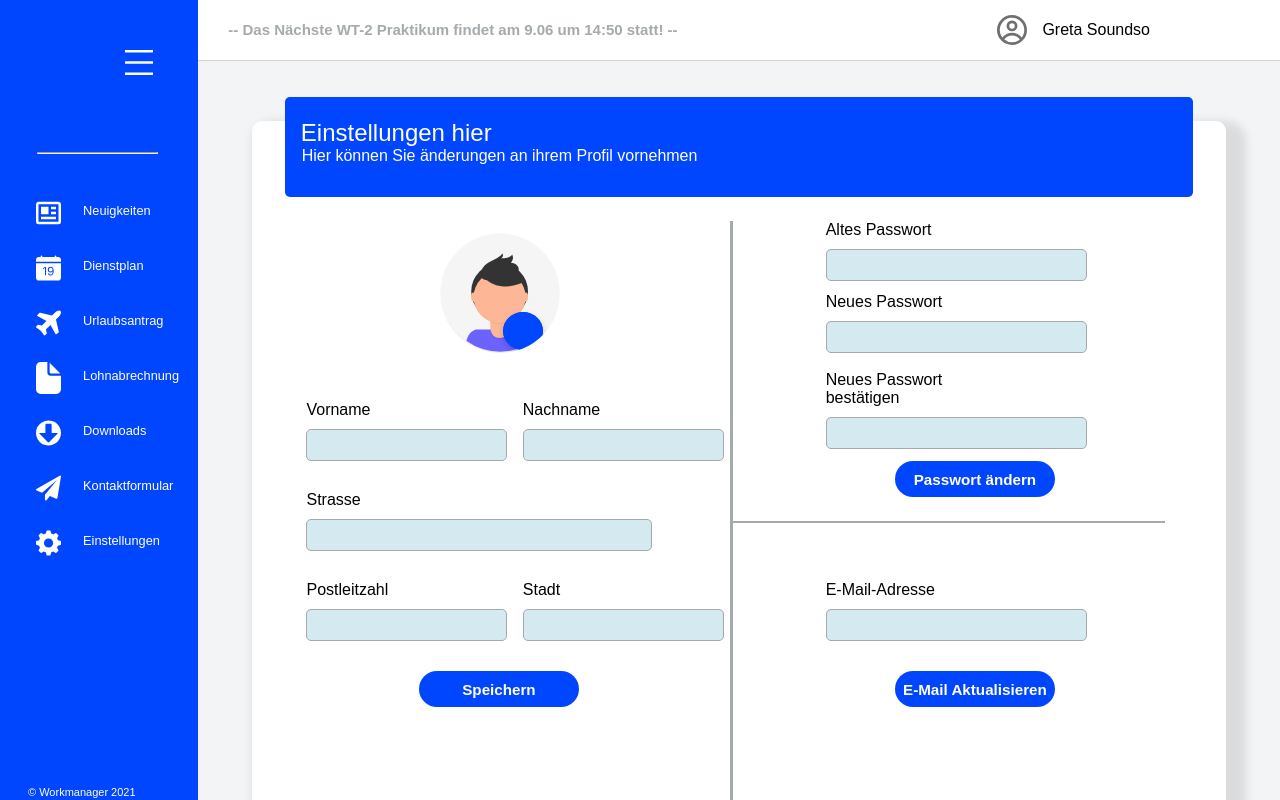
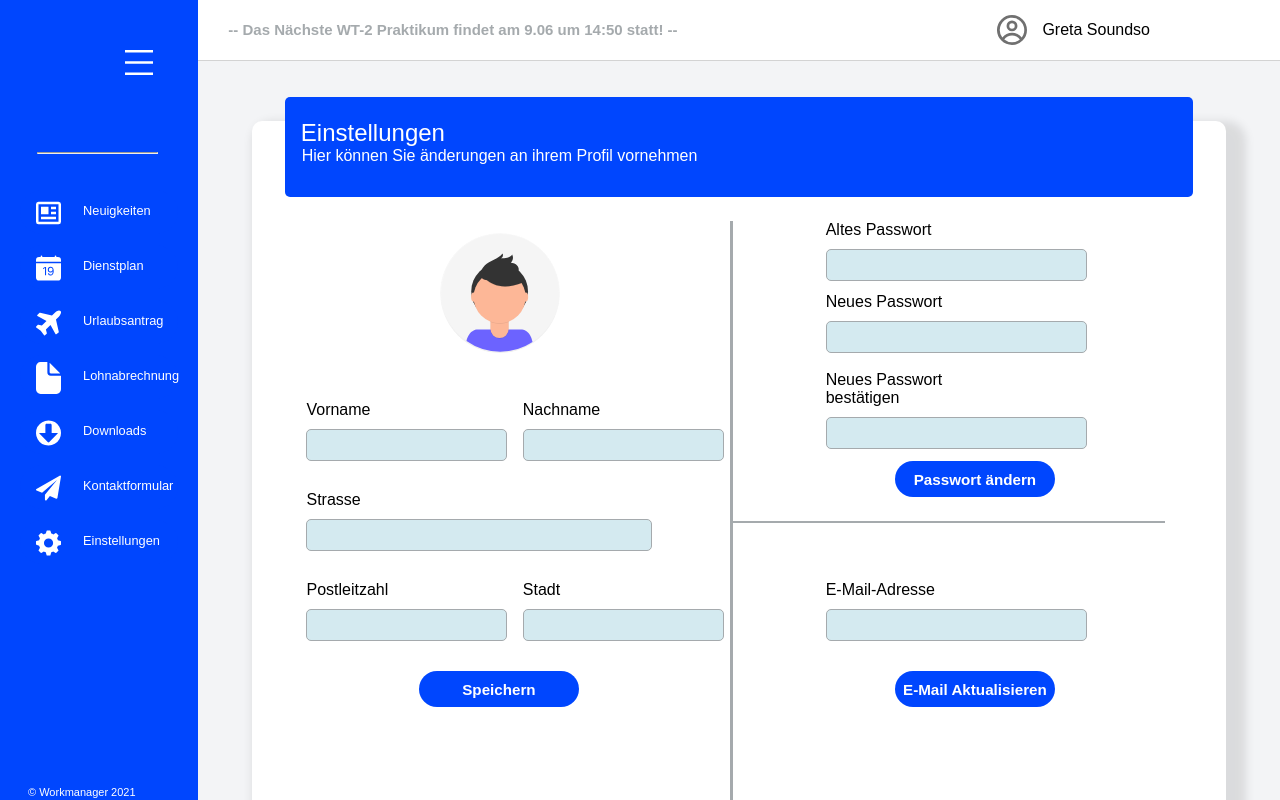
Before and after one commit to MertDurasi/Team-Supernerds, a React (Create React App) app: page /dashboard/einstellungen in a window 1280 px wide. Built offline with nearby package versions, Linux system fonts and the light colour scheme; a web font is replaced by a local one.

Commit message:
Dashboard: Einstellungen - Change (new Idea) - Alexander

```diff
--- a/src/components/dashboard/Sidebar.css
+++ b/src/components/dashboard/Sidebar.css
@@ -35,10 +35,6 @@
   position: relative;
   left: 5px;
 }
-
-/* Burger-Menu - Icon */
-
-
 
 
 
@@ -87,6 +83,7 @@
 }
 
 
+
 .sidebar-responsive hr {
   display: none;
 }
@@ -120,9 +117,3 @@
     display: none;
   }
 }
-
-@media only screen and (max-width: 480px) {
-  #sidebar {
-    display: none;
-  }
-}
--- a/src/components/dashboard/features/Downloads.js
+++ b/src/components/dashboard/features/Downloads.js
@@ -2,9 +2,10 @@
 import "./Downloads.css";
 import DownloadVisualComponent from "./Downloads/DownloadVisualComponent.js";
 
-import { useState } from "react";
 
 const Downloads = () => {
+
+
   return (
     <main>
     <div className="main__container">
--- a/src/components/dashboard/features/Downloads/DownloadVisualComponent.js
+++ b/src/components/dashboard/features/Downloads/DownloadVisualComponent.js
@@ -5,7 +5,6 @@ import downloads_menu_logo from "../../../../img/dashboard/downloads-menu.svg";
 import "./DownloadVisualComponent.css";
 import React from "react";
 import moment from "moment";
-
 
 // TODO: Später: in Datenbank einfügen, um löschen zu ermöglichen
 // Dieser Komponent dient für den Downloadsbereich.
--- a/src/components/dashboard/features/Einstellungen.js
+++ b/src/components/dashboard/features/Einstellungen.js
@@ -7,7 +7,7 @@ const Einstellungen = () => {
     <main>
     <div className="main__container">
       <div className="headliner">
-        <h2>Einstellungen hier</h2>
+        <h2>Einstellungen</h2>
         <span>Hier können Sie änderungen an ihrem Profil vornehmen</span>
       </div>
         <div className="grundgeruest-container"></div>
--- a/src/components/dashboard/features/Einstellungen/ProfilHauptDaten.css
+++ b/src/components/dashboard/features/Einstellungen/ProfilHauptDaten.css
@@ -32,20 +32,36 @@
 }
 
 /* TODO: Add Image ebenfalls hier */
+
+
 .pfp-upload-img {
-    position: absolute;
-    bottom: -0.5vh;
-    outline: none;
-    left: 45%;
-    width: 50%;
-    padding: 15px 60px;
-    cursor: pointer;
-    transition: 0.5s;
-    overflow: hidden;
-    background-image: url("../../../../img/dashboard/editellipse.svg");
+    display: none;
 }
 
+#change-text-einstellungen {
+    display: none;
+}
 
+.wrapper-for-img:hover .pfp-upload-img {
+    display: inline;
+    position: absolute;
+    bottom: -20%;
+    outline: none;
+    left: 0;
+    width: 50%;
+    padding: 15px 150px;
+    cursor: pointer;
+    background-color: #a5aaad;
+}
+
+.wrapper-for-img:hover #change-text-einstellungen {
+    display: inline;
+    position: absolute;
+    font-size: 14px;
+    bottom: 8%;
+    left: 30%;
+    z-index: 2;
+}
 
 
 #horizontal-trenner-e {
--- a/src/components/dashboard/features/Einstellungen/ProfilHauptDaten.js
+++ b/src/components/dashboard/features/Einstellungen/ProfilHauptDaten.js
@@ -8,6 +8,7 @@ const ProfilHauptDaten = () => {
   return (
         <div className="profile-first-container">
             <div className="wrapper-for-img">
+              <span id="change-text-einstellungen">Change</span>
             <input type="file" className="pfp-upload-img"></input>
             </div>
             <EinstellungInput text="Vorname" identifier="field-vorname-container" styling={{position: "absolute", top: "30%", left: "0", width: "15%", height: "10%"}}/>
--- a/src/components/dashboard/features/Kontaktformular.js
+++ b/src/components/dashboard/features/Kontaktformular.js
@@ -12,7 +12,7 @@ class Kontaktformular extends Component {
     <main>
     <div className="main__container">
       <div className="headliner">
-        <h2>Kontaktformular hier</h2>
+        <h2>Kontaktformular</h2>
         <span>Schreiben Sie ihren Vorgesetzten an</span>
       </div>
         <div className="grundgeruest-container">
```
